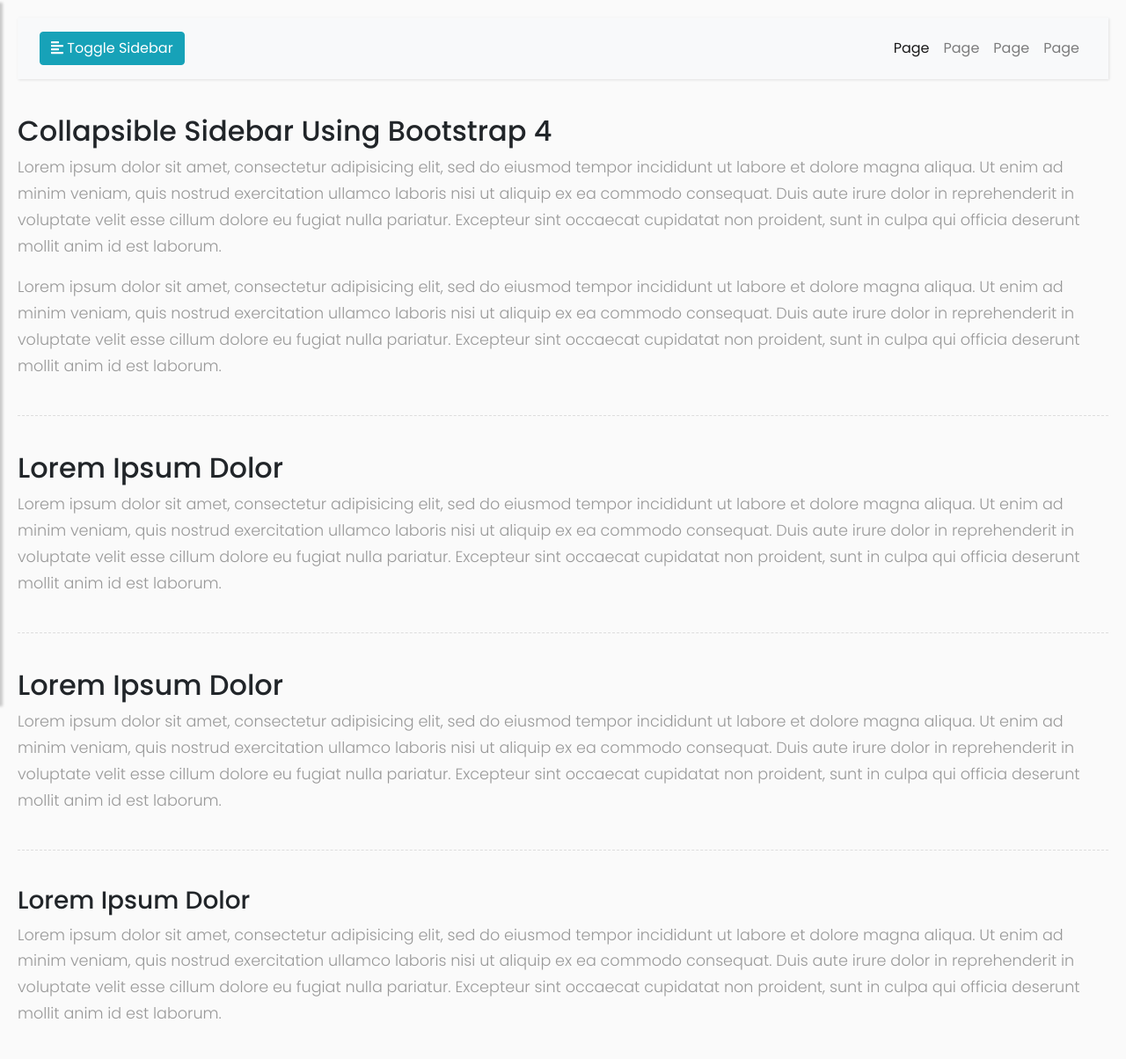
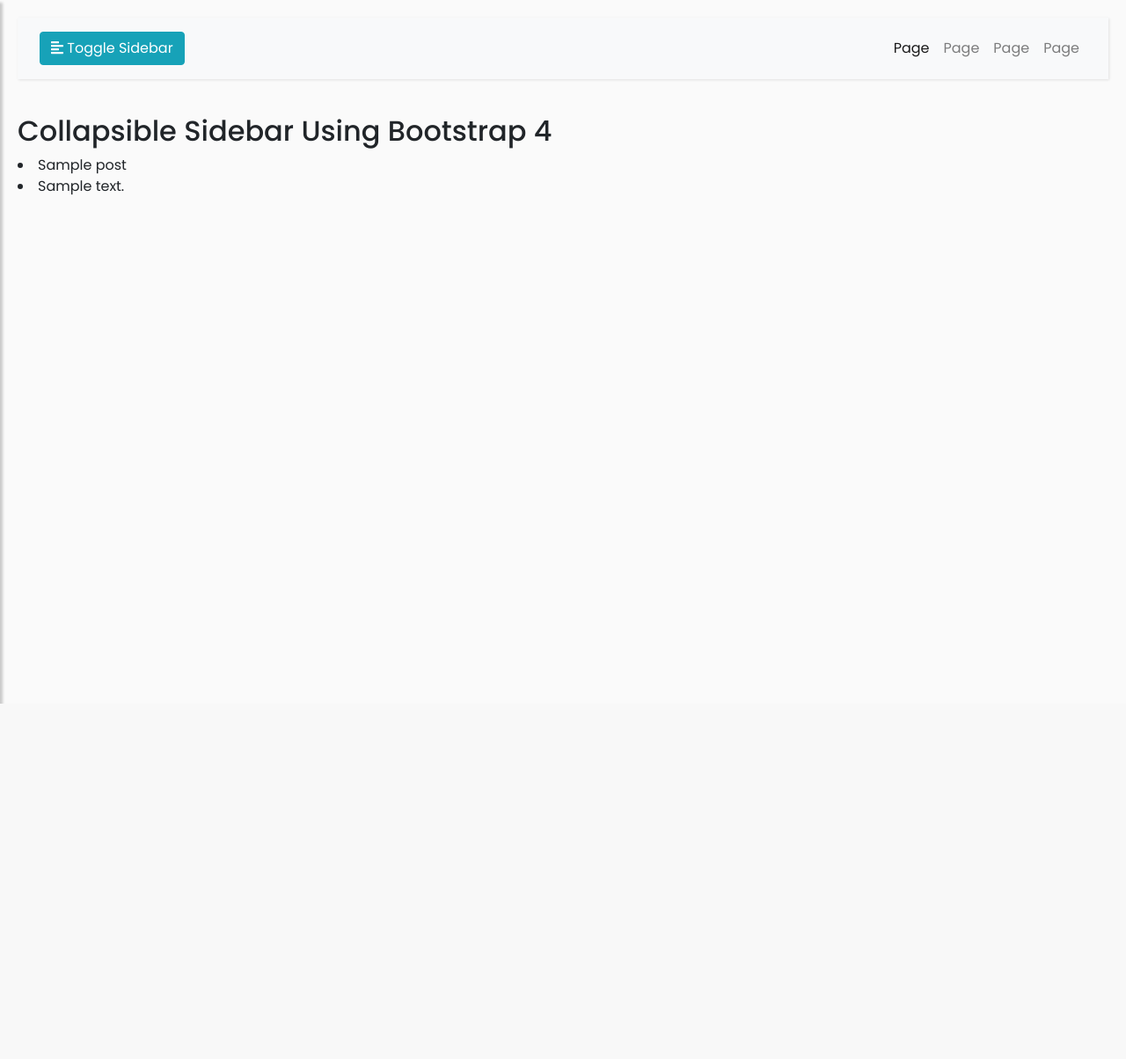
Before and after one commit to fscliment/K, a Django app: template portfolio/blog/templates/post_list.html in a window 1280 px wide. Shown: the whole page at 88% size. After the commit the page ends 800 px from the top, so only its background shows below. Run offline with Django 3.2, Linux system fonts and the light colour scheme; the template is opened without the code that fills it: most values are stand-ins (such as "Sample title", 1, 10 or a date in 2020); some libraries are stand-ins or nearby versions.

Commit message:
01102018-23h

```diff
--- a/portfolio/blog/templates/post_list.html
+++ b/portfolio/blog/templates/post_list.html
@@ -38,7 +38,8 @@
 
             <ul class="list-unstyled components">
                 <p>Lista de Casos</p>
-                <li class="active">
+                <li>
+
                     <a href="#homeSubmenu" data-toggle="collapse" aria-expanded="false">Casos</a>
                     <ul class="collapse list-unstyled" id="homeSubmenu">
                         <li>
@@ -52,7 +53,17 @@
                 </li>
 
                 <li>
-                    <a href="#">Etiquetas</a>
+
+                    <a href="#etiquetasSubmenu" data-toggle="collapse" aria-expanded="false">Etiquetas</a>
+                    <ul class="collapse list-unstyled" id="etiquetasSubmenu">
+                        <li>
+                            {% for post in posts %}
+
+                               <li><a href = "#"> {{ post }} </a></li>
+
+                            {% endfor %}
+                        </li>
+                    </ul>
                 </li>
                 <li>
                     <a href="#">Contacto</a>
@@ -103,23 +114,17 @@
             </nav>
 
             <h2>Collapsible Sidebar Using Bootstrap 4</h2>
-            <p>Lorem ipsum dolor sit amet, consectetur adipisicing elit, sed do eiusmod tempor incididunt ut labore et dolore magna aliqua. Ut enim ad minim veniam, quis nostrud exercitation ullamco laboris nisi ut aliquip ex ea commodo consequat. Duis aute irure dolor in reprehenderit in voluptate velit esse cillum dolore eu fugiat nulla pariatur. Excepteur sint occaecat cupidatat non proident, sunt in culpa qui officia deserunt mollit anim id est laborum.</p>
-            <p>Lorem ipsum dolor sit amet, consectetur adipisicing elit, sed do eiusmod tempor incididunt ut labore et dolore magna aliqua. Ut enim ad minim veniam, quis nostrud exercitation ullamco laboris nisi ut aliquip ex ea commodo consequat. Duis aute irure dolor in reprehenderit in voluptate velit esse cillum dolore eu fugiat nulla pariatur. Excepteur sint occaecat cupidatat non proident, sunt in culpa qui officia deserunt mollit anim id est laborum.</p>
+             <div class="post">
+                {% if posts%}
+                    <div class="date">
+                    {%for post in posts %}
+                        <li><a href = "#"> {{ post }} </a></li>
+                        <li>{{ post.descripcion }}</li>
+                    {% endfor %}
+                    </div>
+                {% endif %}
 
-            <div class="line"></div>
-
-            <h2>Lorem Ipsum Dolor</h2>
-            <p>Lorem ipsum dolor sit amet, consectetur adipisicing elit, sed do eiusmod tempor incididunt ut labore et dolore magna aliqua. Ut enim ad minim veniam, quis nostrud exercitation ullamco laboris nisi ut aliquip ex ea commodo consequat. Duis aute irure dolor in reprehenderit in voluptate velit esse cillum dolore eu fugiat nulla pariatur. Excepteur sint occaecat cupidatat non proident, sunt in culpa qui officia deserunt mollit anim id est laborum.</p>
-
-            <div class="line"></div>
-
-            <h2>Lorem Ipsum Dolor</h2>
-            <p>Lorem ipsum dolor sit amet, consectetur adipisicing elit, sed do eiusmod tempor incididunt ut labore et dolore magna aliqua. Ut enim ad minim veniam, quis nostrud exercitation ullamco laboris nisi ut aliquip ex ea commodo consequat. Duis aute irure dolor in reprehenderit in voluptate velit esse cillum dolore eu fugiat nulla pariatur. Excepteur sint occaecat cupidatat non proident, sunt in culpa qui officia deserunt mollit anim id est laborum.</p>
-
-            <div class="line"></div>
-
-            <h3>Lorem Ipsum Dolor</h3>
-            <p>Lorem ipsum dolor sit amet, consectetur adipisicing elit, sed do eiusmod tempor incididunt ut labore et dolore magna aliqua. Ut enim ad minim veniam, quis nostrud exercitation ullamco laboris nisi ut aliquip ex ea commodo consequat. Duis aute irure dolor in reprehenderit in voluptate velit esse cillum dolore eu fugiat nulla pariatur. Excepteur sint occaecat cupidatat non proident, sunt in culpa qui officia deserunt mollit anim id est laborum.</p>
+            </div>
         </div>
     </div>
 
--- a/portfolio/blog/views.py
+++ b/portfolio/blog/views.py
@@ -6,12 +6,12 @@
 
 def post_list(request):
 
-    posts=Proyecto.objects.order_by('descripcion')
+    posts=Proyecto.objects.order_by('titulo')
     return render(request, 'post_list.html', {'posts': posts})
 
 
 def post_detail(request, pk):
-    posts=Proyecto.objects.order_by('empresa')
+    posts=Proyecto.objects.order_by('titulo')
     post = get_object_or_404(posts, pk=pk)
     print(post)
     return render(request, 'post_detail.html', {'post': post})
```
Also changed, not shown: portfolio/blog/static/assets/css/style3.css (+13 -12 lines), portfolio/app_portfolio/static/assets/css/theme.min.css, portfolio/app_portfolio/static/assets/images/bg-home-1o.jpg (added), portfolio/static/assets/css/theme.min.css, 5 other files.
